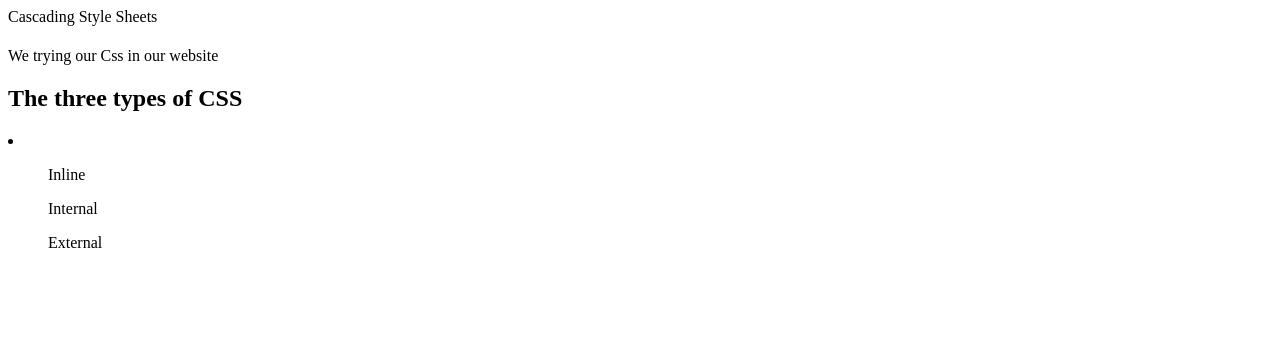
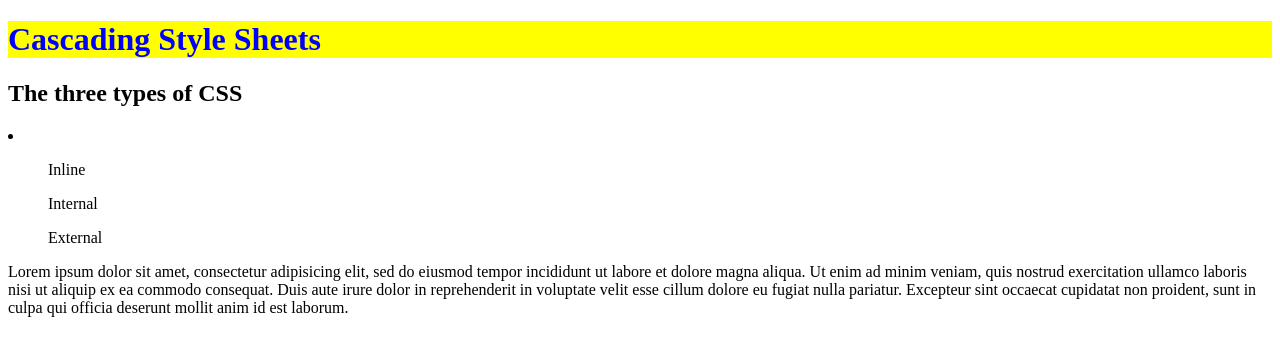
Before and after one commit to Ekanuel/MyWebPage, a plain HTML site: page sampplecss.html in a window 1280 px wide. Drawn offline with Linux system fonts and the light colour scheme.

Commit message:
Update sampplecss.html

```diff
--- a/sampplecss.html
+++ b/sampplecss.html
@@ -2,13 +2,13 @@
 <html lang="en" dir="ltr">
   <head>
     <meta charset="utf-8">
-    <title></title>
+    <title>CSS Styles</title>
+
   </head>
   <body>
-    Cascading Style Sheets<h1></h1>
-    <p>We trying our Css in our website</p>
+    <h1 style="color: blue; background-color:yellow;">
+      Cascading Style Sheets</h1>
       <h2>The three types of CSS</h2>
-    <p>
       <li>
         <ol>
           Inline
@@ -19,6 +19,11 @@
         <ol>
           External
         </ol>
-    </li></p>
+      </li>
+      <p>Lorem ipsum dolor sit amet, consectetur adipisicing elit, sed do eiusmod tempor incididunt
+        ut labore et dolore magna aliqua. Ut enim ad minim veniam, quis nostrud exercitation ullamco
+        laboris nisi ut aliquip ex ea commodo consequat. Duis aute irure dolor in reprehenderit
+        in voluptate velit esse cillum dolore eu fugiat nulla pariatur.
+        Excepteur sint occaecat cupidatat non proident, sunt in culpa qui officia deserunt mollit anim id est laborum.</p>
   </body>
 </html>
```
Lines whose indentation alone changed are shown as unchanged.
